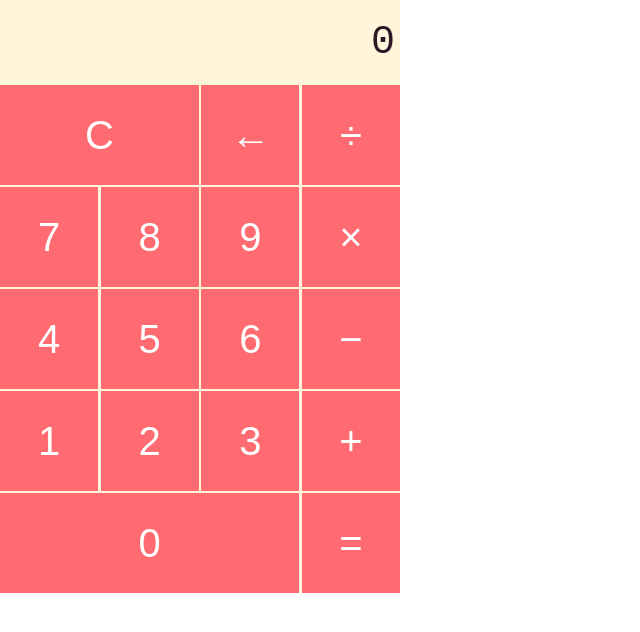
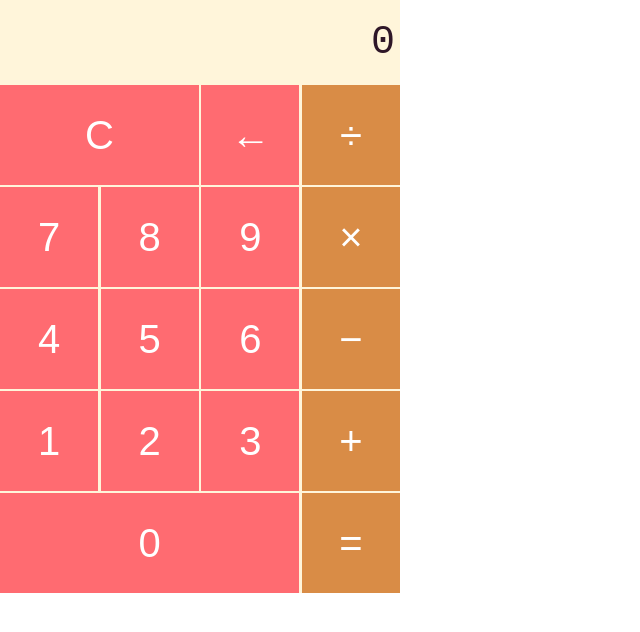
Before and after one commit to Laciann/boring-calculator, a plain HTML site: page index.html in a window 1280 px wide. Shown: the whole page, without its empty margins (0-640 px from the left). Drawn offline with Linux system fonts and the light colour scheme.

Commit message:
last column colored

```diff
--- a/calc.css
+++ b/calc.css
@@ -55,3 +55,15 @@ body{
 .triple{
     flex-basis: 74.8%;
 }
+
+.calc-button:last-child{
+    background-color: #D98C46;
+}
+
+.calc-button:last-child:hover{
+    background-color: #344861;
+}
+
+.calc-button:last-child:active{
+    background-color: #2F1728;
+}
```
